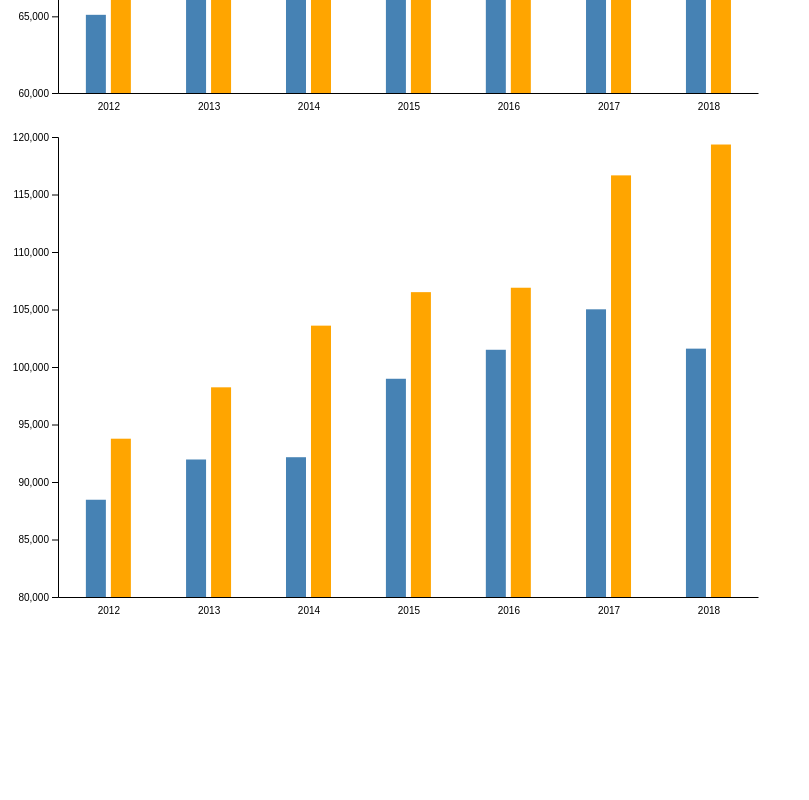
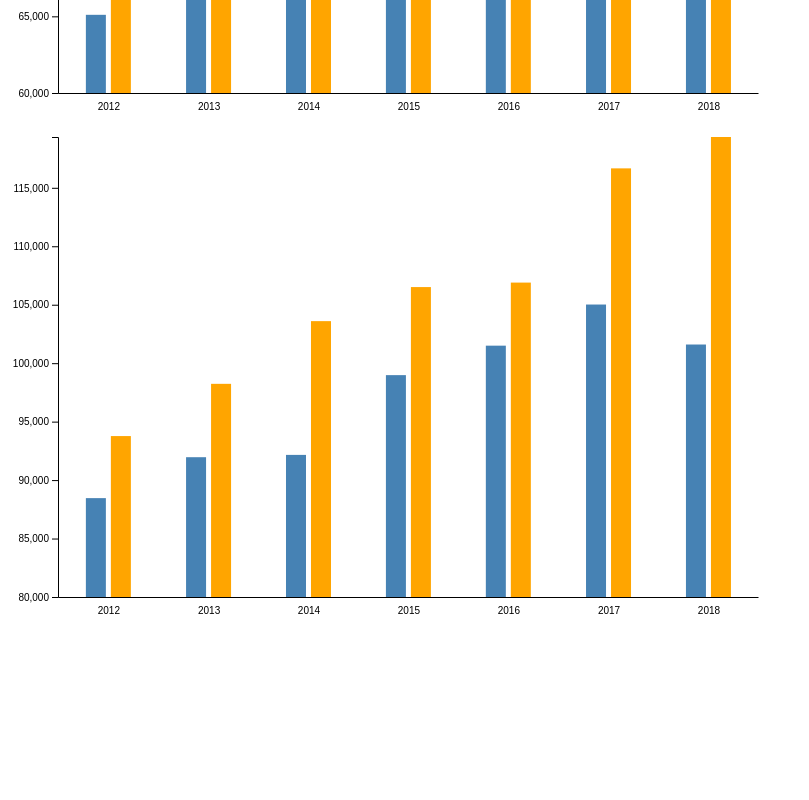
Before and after one commit to gs488/5100-project1, a plain HTML site: page index.html in a window 1280 px wide. Shown: the part 500-1300 px from the top of the page, without its empty margins (0-809 px from the left). Drawn offline with nearby package versions, Linux system fonts and the light colour scheme.

Commit message:
max salary fixes, variables for 4 groups

```diff
--- a/index.html
+++ b/index.html
@@ -25,6 +25,7 @@
 
         // create svgs and charts
         const chartDiv = d3.select("#chartDiv");
+        const chartDiv2 = d3.select("#chartDiv2");
 
         chartDiv
             .append("h4")
@@ -45,7 +46,7 @@
                 "translate(" + margins.left + "," + margins.top + ")"
             );
 
-        const svg2 = chartDiv
+        const svg2 = chartDiv //charDiv2?
             .append("svg")
             .attr("id", "svg2")
             .attr("width", String(width))
@@ -106,27 +107,59 @@
                 return d["degree"] === "Masters";
             });
 
+            const dataISBachelors = data.filter(d => {
+                return d["major"] === "IS" && d["degree"] === "Bachelors";
+            });
+
+            const dataISMasters = data.filter(d => {
+                return d["major"] === "IS" && d["degree"] === "Masters";
+            });
+
+            const dataCSBachelors = data.filter(d => {
+                return d["major"] === "CS" && d["degree"] === "Bachelors";
+            });
+
+            const dataCSMasters = data.filter(d => {
+                return d["major"] === "CS" && d["degree"] === "Masters";
+            });
+
             // max of salary of different groups
             const salaryMax = d3.max(data, d => {
-                return d["salary"];
+                return Math.max(d["salary"]);
             });
 
             const salaryMaxIS = d3.max(dataIS, d => {
-                return d["salary"];
+                return Math.max(d["salary"]);
             });
 
             const salaryMaxCS = d3.max(dataCS, d => {
-                return d["salary"];
+                return Math.max(d["salary"]);
             });
 
             const salaryMaxBachelors = d3.max(dataBachelors, d => {
-                return d["salary"];
+                return Math.max(d["salary"]);
             });
 
             const salaryMaxMasters = d3.max(dataMasters, d => {
-                return d["salary"];
+                return Math.max(d["salary"]);
             });
 
+            const salaryMaxISBachelors = d3.max(dataISBachelors, d => {
+                return Math.max(d["salary"]);
+            });
+
+            const salaryMaxISMasters = d3.max(dataISMasters, d => {
+                return Math.max(d["salary"]);
+            });
+
+            const salaryMaxCSBachelors = d3.max(dataCSBachelors, d => {
+                return Math.max(d["salary"]);
+            });
+
+            const salaryMaxCSMasters = d3.max(dataCSMasters, d => {
+                return Math.max(d["salary"]);
+            });
+console.log(dataISMasters);
             // scales
             const yearScale = d3
                 .scaleTime()
@@ -140,7 +173,7 @@
 
             const salaryScaleCS = d3
                 .scaleLinear()
-                .domain([80000, 120000])//.domain([0, salaryMaxCS])
+                .domain([80000, salaryMaxCS])
                 .range([chartHeight, 0]);
 
             const salaryScaleBachelors = d3
@@ -325,8 +358,8 @@
                 });
 
             // ------ Chart 2, CS Bachelors vs. CS Masters ----
-            // chartDiv.append("h4")
-            //       .text("Average Salary CS Bachelors vs. CS Masters");
+            chartDiv2.append("h4")
+                .text("Average Salary CS Bachelors vs. CS Masters");
 
             // create axises
             svg2.append("g")
```
